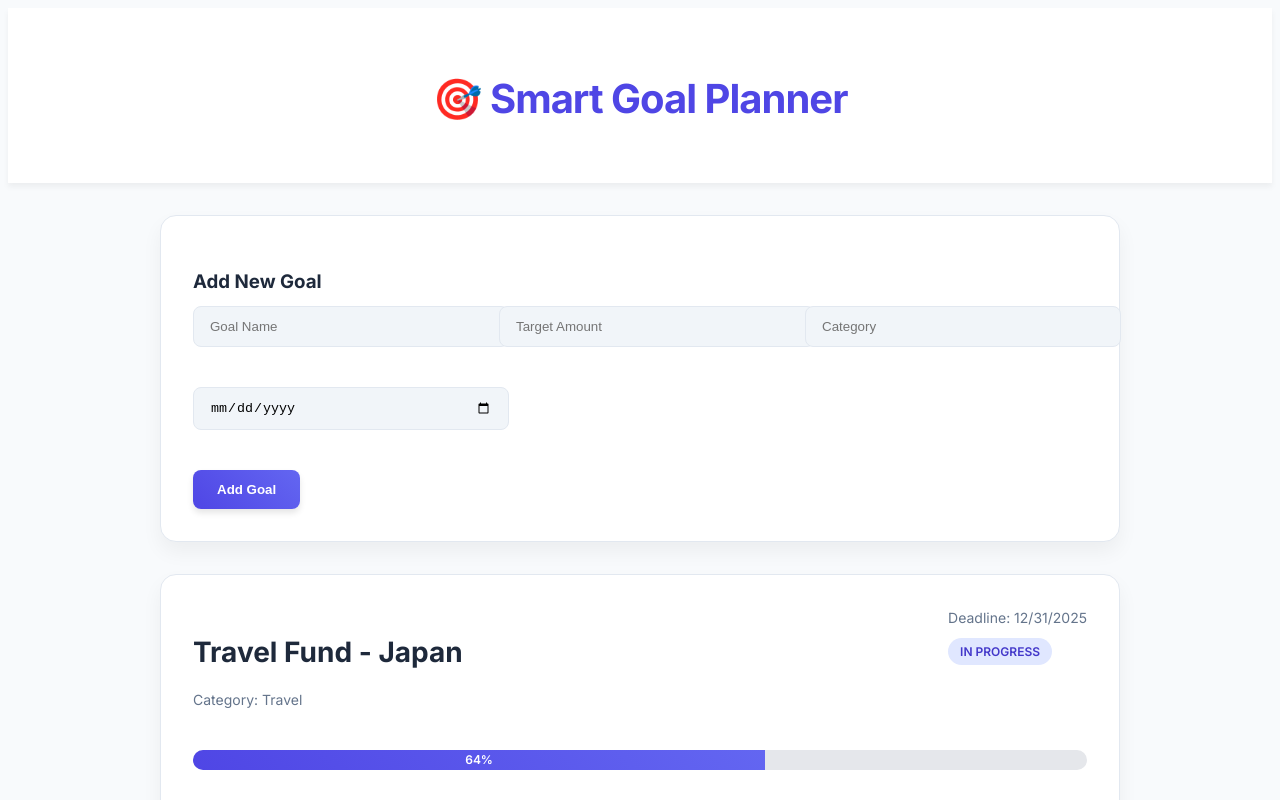
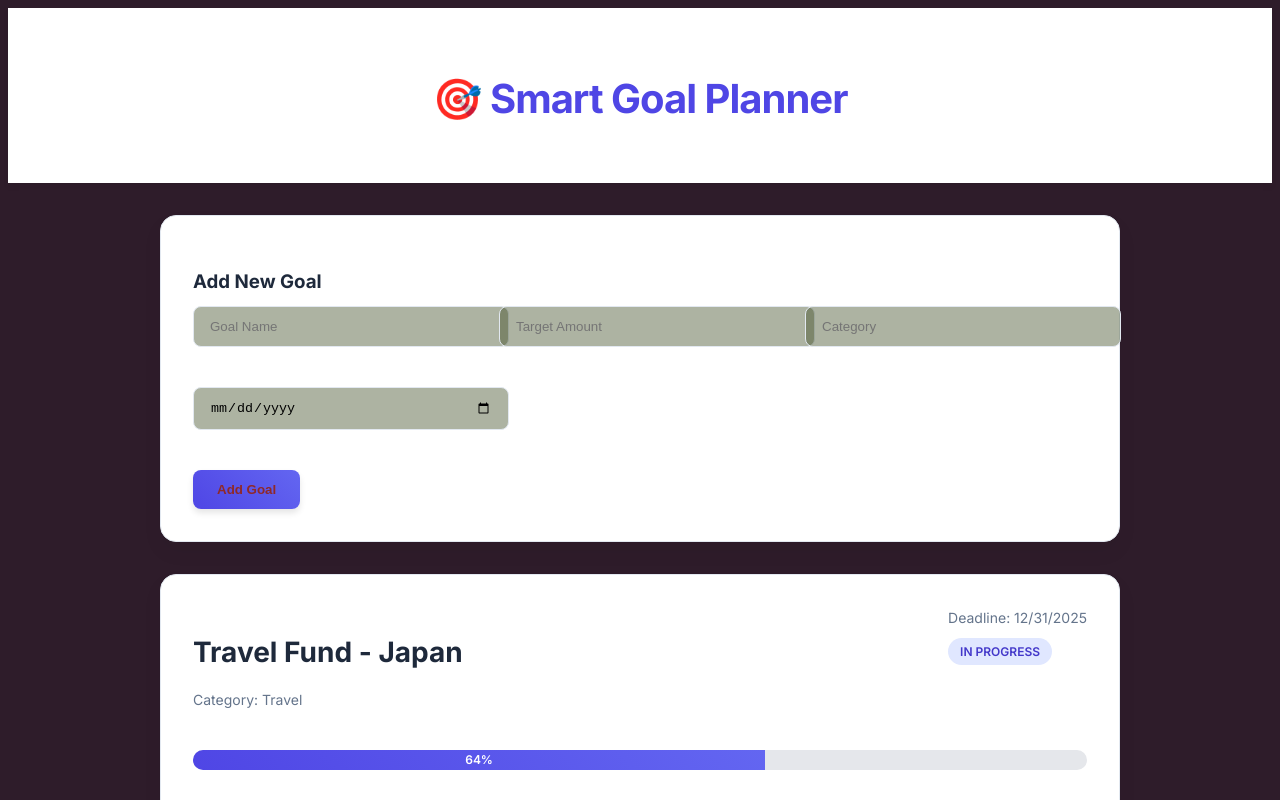
Before and after one commit to LyonHunchoNganga/smart-goal-planner, a React (Vite) app: page / in a window 1280 px wide. Shown: the top 800 px of the page. Built offline with nearby package versions, Linux system fonts and the light colour scheme.

Commit message:
css commit

```diff
--- a/src/index.css
+++ b/src/index.css
@@ -5,7 +5,7 @@
   --primary-hover: #4338ca;
   --danger-color: #ef4444;
   --danger-hover: #dc2626;
-  --background-color: #f8fafc;
+  --background-color: #2e1c2a;
   --card-background: #ffffff;
   --text-primary: #1e293b;
   --text-secondary: #64748b;
@@ -29,7 +29,7 @@ h1, h2, h3, h4, h5, h6 {
   padding: 12px 24px;
   border-radius: 8px;
   font-weight: 600;
-  color: white;
+  color: rgb(143, 41, 41);
   border: none;
   cursor: pointer;
   transition: all 0.3s ease;
@@ -76,7 +76,7 @@ h1, h2, h3, h4, h5, h6 {
   width: 100%;
   padding: 12px 16px;
   margin-bottom: 1rem;
-  background-color: #f1f5f9;
+  background-color: #38461b68;
   border: 1px solid var(--border-color);
   border-radius: 8px;
   transition: all 0.3s ease;
```
